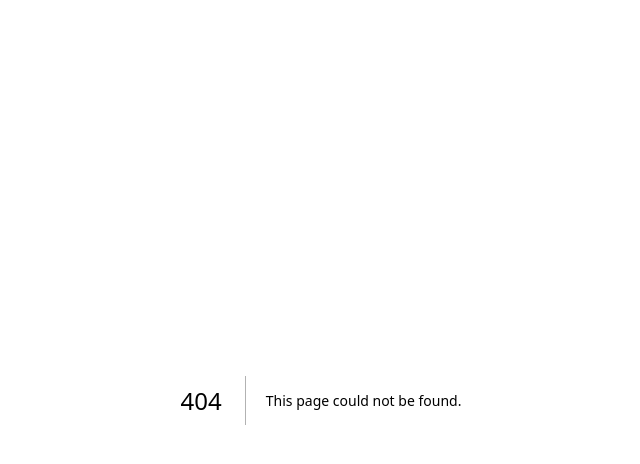
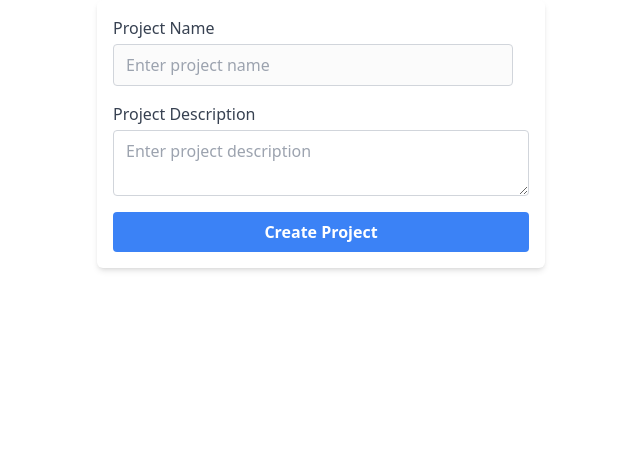
Before and after one commit to KalpanaChinthareddy/Task_tracker_communication, a Next.js app: page /projects/create in a window 1280 px wide. Before the commit this address had no page. Shown: the top 464 px of the page, without its empty margins (319-959 px from the left). Built offline with nearby package versions, Linux system fonts and the light colour scheme; no server answers.

Commit message:
Front-end for Projects

```diff
--- /dev/null
+++ b/app/components/ProjectForm.jsx
@@ -0,0 +1,67 @@
+// components/ProjectForm.jsx
+"use client";
+
+import { useState,useEffect } from 'react';
+import {useRouter} from 'next/navigation';
+
+export default function ProjectForm() {
+  //const {data: session} = useSession();
+  const router = useRouter();
+  const [name, setName] = useState('');
+  const [description, setDescription] = useState('');
+  const [projects,setProjects] = useState('');
+  useEffect(() => {
+    async function fetchData() {
+      const projectRes = await fetch('/api/projects');
+      const projectData = await projectRes.json();
+      setProjects(projectData);
+    }
+    fetchData();
+  }, []);
+  const handleSubmit = async (e) => {
+    e.preventDefault();
+    const res = await fetch('/api/projects', {
+        method: 'POST',
+        headers:{
+            "Content-Type": "application/json",
+        },
+        body: JSON.stringify({name,description,}),
+      });
+      const newProject = await res.json();
+      setProjects([...projects, newProject]);
+
+      if(res.ok){
+        const form = e.target;
+        form.reset();
+        router.push(`/projects/${newProject.project._id}/tasks`);
+    }
+  };
+
+  return (
+    <form onSubmit={handleSubmit} className="flex flex-col space-y-4 max-w-md mx-auto p-4 bg-white shadow-md rounded-md">
+  <div className="flex flex-col">
+    <label className="text-gray-700 mb-1" htmlFor="project-name">Project Name</label>
+    <input
+      type="text"
+      id="project-name"
+      placeholder="Enter project name"
+      onChange={(e) => setName(e.target.value)}
+      className="input border border-gray-300 rounded px-3 py-2 focus:outline-none focus:ring-2 focus:ring-blue-500"
+    />
+  </div>
+  <div className="flex flex-col">
+    <label className="text-gray-700 mb-1" htmlFor="project-description">Project Description</label>
+    <textarea
+      id="project-description"
+      placeholder="Enter project description"
+      onChange={(e) => setDescription(e.target.value)}
+      className="input border border-gray-300 rounded px-3 py-2 focus:outline-none focus:ring-2 focus:ring-blue-500"
+    />
+  </div>
+  <button type="submit" className="btn bg-blue-500 hover:bg-blue-600 text-white font-bold py-2 rounded focus:outline-none">
+    Create Project
+  </button>
+</form>
+
+  );
+}
--- /dev/null
+++ b/app/components/ProjectList.jsx
@@ -0,0 +1,110 @@
+// components/ProjectList.jsx
+"use client";
+/*
+import TaskList from './TaskList';
+
+export default function ProjectList({ projects, onCreateTask, onDeleteProject, onDeleteTask }) {
+  return (
+    <div>
+      {projects.map((project) => (
+        <div key={project._id} className="bg-white shadow-md rounded p-4 mb-4">
+          <h2 className="text-xl font-bold">{project.name}</h2>
+          <p>{project.description}</p>
+          <button
+            onClick={() => onDeleteProject(project._id)}
+            className="bg-red-500 text-white py-1 px-3 rounded mt-2"
+          >
+            Delete Project
+          </button>
+          <button
+            onClick={() => onCreateTask(project)}
+            className="bg-green-500 text-white py-1 px-3 rounded mt-2 ml-2"
+          >
+            Add Task
+          </button>
+
+          <TaskList tasks={project.tasks} projectId={project._id} onDeleteTask={onDeleteTask} />
+        </div>
+      ))}
+    </div>
+  );
+}
+*/
+import { useRouter } from 'next/navigation';
+import { useState, useEffect } from 'react';
+import Link from 'next/link';
+
+export default function ProjectList() {
+  const router = useRouter();
+  const [projects,setProjects] = useState([]);
+
+  useEffect(() => {
+    async function fetchData() {
+      const projectRes = await fetch('/api/projects');
+      const projectData = await projectRes.json();
+      setProjects(projectData);
+    }
+    fetchData();
+  }, []);
+
+  const handleDelete = async (id) => {
+    await fetch(`/api/projects`, {
+      method: 'DELETE',
+      body: JSON.stringify({ id }),
+    });
+    setProjects((prevProjects) => prevProjects.filter((project) => project._id !== id));
+
+  };
+
+  return (
+    <div className="max-w-3xl mx-auto p-6">
+    {/* Heading centered */}
+    <div className="flex justify-between items-center mb-6">
+      <h1 className="text-3xl font-bold text-center flex-1">Projects</h1>
+      {/* Create New Project button on the top right */}
+      <Link href="/projects/create">
+      <button
+        className="bg-blue-500 text-white font-semibold py-2 px-4 rounded hover:bg-blue-600 focus:ring-2 focus:ring-blue-400 focus:ring-opacity-50"
+      >
+        Create New Project
+      </button>
+    </Link>
+    </div>
+
+    {/* Project list */}
+    <div className="space-y-6">
+      {projects.map((project) => (
+        <div key={project._id} className="p-6 bg-white rounded-lg shadow-md border border-gray-200">
+          <h2 className="text-2xl font-semibold text-gray-800 mb-2">{project.name}</h2>
+          <p className="text-gray-600 mb-4">{project.description}</p>
+
+          <div className="flex space-x-4">
+            <button
+              onClick={() => handleDelete(project._id)}
+              className="bg-red-500 text-white font-semibold py-2 px-4 rounded hover:bg-red-600 focus:ring-2 focus:ring-red-400 focus:ring-opacity-50"
+            >
+              Delete Project
+            </button>
+
+            <a
+              href={`/projects/${project._id}/tasks`}
+              className="bg-blue-500 text-white font-semibold py-2 px-4 rounded hover:bg-blue-600 focus:ring-2 focus:ring-blue-400 focus:ring-opacity-50"
+            >
+              Manage Tasks
+            </a>
+
+            <a
+              href={`/projects/${project._id}/summary`}
+              className="bg-green-500 text-white font-semibold py-2 px-4 rounded hover:bg-green-600 focus:ring-2 focus:ring-green-400 focus:ring-opacity-50"
+            >
+              Get Summary Using AI
+            </a>
+          </div>
+        </div>
+      ))}
+    </div>
+  </div>
+
+
+  );
+}
--- /dev/null
+++ b/app/components/ProjectSummary.jsx
@@ -0,0 +1,57 @@
+"use client";
+import { useState, useEffect } from 'react';
+
+export default function ProjectSummary({ projectId }) {
+  const [summary, setSummary] = useState('');
+  const [tasks,setTasks] = useState([]);
+  const [project,setProject] = useState();
+  const [projectData,setprojectData] = useState('How to Add AI in my application');
+
+  // useEffect(() => {
+  //   async function fetchProject() {
+  //     const projectRes = await fetch(`/api/projects/${projectId}`);
+  //     const projectData = await projectRes.json();
+  //     setProject(projectData);
+  //   }
+
+  //   async function fetchTasks() {
+  //     const taskRes = await fetch(`/api/projects/${projectId}/tasks`);
+  //     const taskData = await taskRes.json();
+  //     setTasks(taskData);
+  //   }
+
+  //   // Fetch both project and tasks concurrently
+  //   Promise.all([fetchProject(), fetchTasks()]).then(() => {
+  //     if (project) {
+  //       // Combine project and tasks data
+  //       const combinedData = {
+  //         ...project,
+  //         tasks: tasks
+  //       };
+  //       setprojectData("How to Add AI in my application");
+  //     }
+  //   });
+  // }, [project, tasks]);
+
+
+  useEffect(() => {
+    const fetchSummary = async () => {
+      const response = await fetch('/api/summary', {
+        method: 'POST',
+        headers: { 'Content-Type': 'application/json' },
+        body: JSON.stringify({ content: JSON.stringify(projectData) }),
+      });
+      const result = await response.json();
+      setSummary(result.summary);
+    };
+
+    fetchSummary();
+  }, [projectData]);
+
+  return (
+    <div>
+
+      <p>{summary}</p>
+    </div>
+  );
+}
--- /dev/null
+++ b/app/projects/[projectId]/summary/page.jsx
@@ -0,0 +1,13 @@
+import ProjectSummary from '@/app/components/ProjectSummary';
+
+export default function SummaryPage({ params }) {
+  const { projectId } = params;
+
+  return (
+  <div className="flex flex-col items-start space-y-4">
+    <h1 className='text-center text-heading1-bold'>Project Summary</h1>
+  <ProjectSummary projectId={projectId} />
+</div>
+
+  );
+}
--- /dev/null
+++ b/app/projects/create/page.jsx
@@ -0,0 +1,14 @@
+import ProjectForm from "@/app/components/ProjectForm";
+
+
+export default function createProjectForm(){
+    return (
+    <div>
+        <ProjectForm />
+        <div className="flex" >
+        </div>
+
+    </div>
+    );
+
+}
--- a/app/projects/page.jsx
+++ b/app/projects/page.jsx
@@ -1,10 +1,11 @@
-// /app/projects/page.jsx
-import Projects  from "../components/Projects";
+import ProjectList from '../components/ProjectList';
 
-export default function Page() {
+export default function ProjectsPage() {
   return (
     <div>
-      <Projects />
+
+      <ProjectList />
+
     </div>
   );
 }
```
